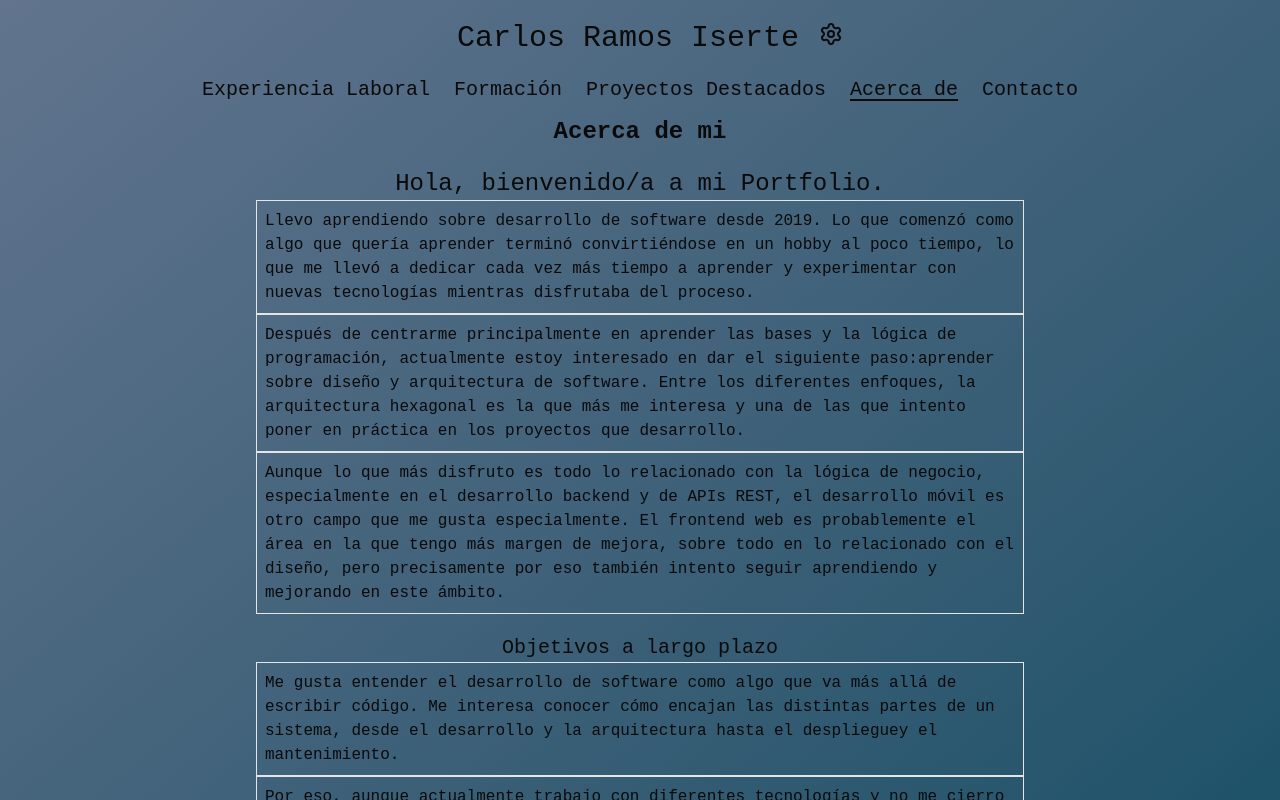
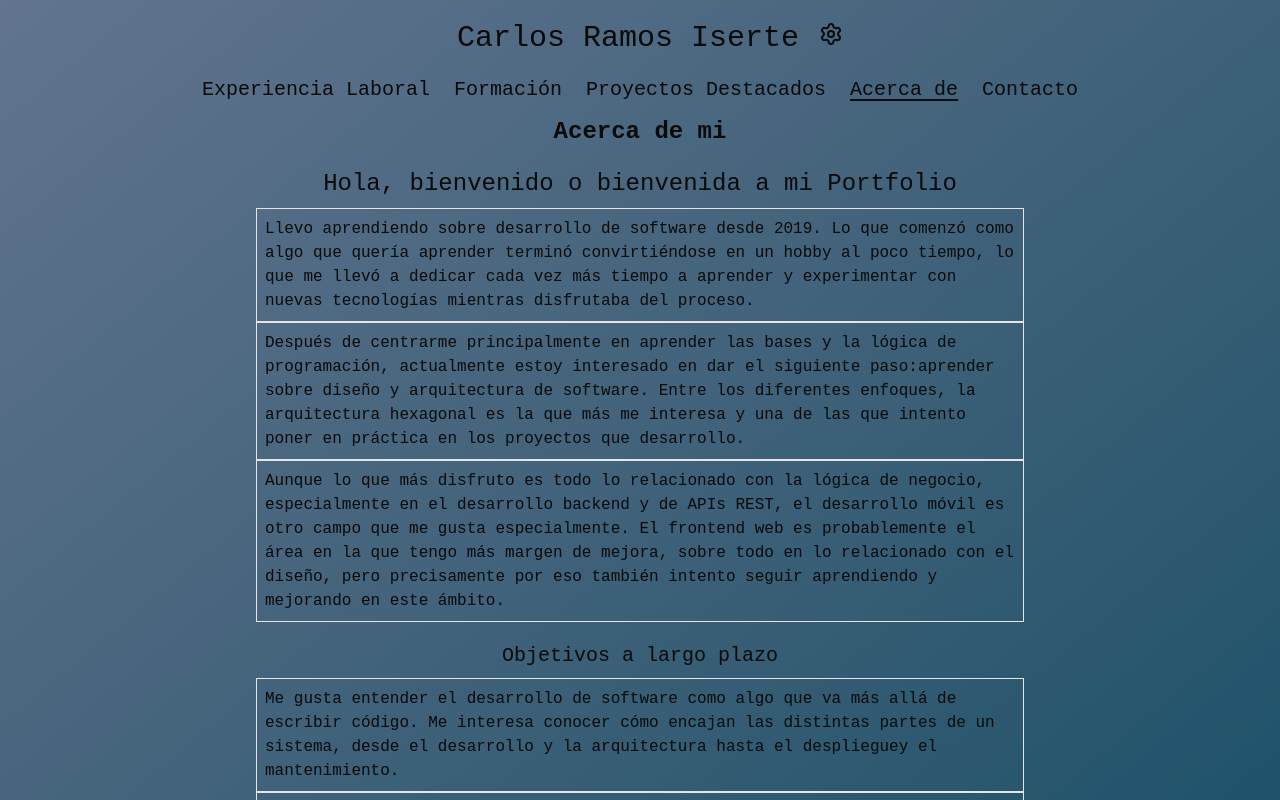
Before and after one commit to CarlosRamosDeveloper/portfolio, a React (Vite) app: page /about in a window 1280 px wide. Shown: the top 800 px of the page. Built offline with nearby package versions, Linux system fonts and the light colour scheme.

Commit message:
implemented about.text constants

```diff
--- /dev/null
+++ b/src/constants/pages/about.text.ts
@@ -0,0 +1,14 @@
+export const ABOUT_TEXT = {
+  aboutMe: 'Acerca de mi',
+  greet: 'Hola, bienvenido o bienvenida a mi Portfolio',
+  greetData: [
+    'Llevo aprendiendo sobre desarrollo de software desde 2019. Lo que comenzó como algo que quería aprender terminó convirtiéndose en un hobby al poco tiempo, lo que me llevó a dedicar cada vez más tiempo a aprender y experimentar con nuevas tecnologías mientras disfrutaba del proceso.',
+    'Después de centrarme principalmente en aprender las bases y la lógica de programación, actualmente estoy interesado en dar el siguiente paso:aprender sobre diseño y arquitectura de software. Entre los diferentes enfoques, la arquitectura hexagonal es la que más me interesa y una de las que intento poner en práctica en los proyectos que desarrollo.',
+    'Aunque lo que más disfruto es todo lo relacionado con la lógica de negocio, especialmente en el desarrollo backend y de APIs REST, el desarrollo móvil es otro campo que me gusta especialmente. El frontend web es probablemente el área en la que tengo más margen de mejora, sobre todo en lo relacionado con el diseño, pero precisamente por eso también intento seguir aprendiendo y mejorando en este ámbito.',
+  ],
+  longTermGoals: 'Objetivos a largo plazo',
+  goalsData: [
+    'Me gusta entender el desarrollo de software como algo que va más allá de escribir código. Me interesa conocer cómo encajan las distintas partes de un sistema, desde el desarrollo y la arquitectura hasta el desplieguey el mantenimiento.',
+    'Por eso, aunque actualmente trabajo con diferentes tecnologías y no me cierro al desarrollo frontend, mis principales intereses se encuentranen el backend, DevOps y desarrollo móvil. A largo plazo, me gustaría seguir ampliando mis conocimientos hasta poder asumir responsabilidades técnicas cada vez mayores, con el objetivo de llegar a desempeñar un rol de Tech Lead o Arquitecto de Software.',
+  ],
+};
--- /dev/null
+++ b/src/constants/pages/index.ts
@@ -0,0 +1 @@
+export { ABOUT_TEXT } from './about.text';
--- a/src/portfolio/data/AboutData.ts
+++ /dev/null
@@ -1,10 +0,0 @@
-export const GreetData = [
-  'Llevo aprendiendo sobre desarrollo de software desde 2019. Lo que comenzó como algo que quería aprender terminó convirtiéndose en un hobby al poco tiempo, lo que me llevó a dedicar cada vez más tiempo a aprender y experimentar con nuevas tecnologías mientras disfrutaba del proceso.',
-  'Después de centrarme principalmente en aprender las bases y la lógica de programación, actualmente estoy interesado en dar el siguiente paso:aprender sobre diseño y arquitectura de software. Entre los diferentes enfoques, la arquitectura hexagonal es la que más me interesa y una de las que intento poner en práctica en los proyectos que desarrollo.',
-  'Aunque lo que más disfruto es todo lo relacionado con la lógica de negocio, especialmente en el desarrollo backend y de APIs REST, el desarrollo móvil es otro campo que me gusta especialmente. El frontend web es probablemente el área en la que tengo más margen de mejora, sobre todo en lo relacionado con el diseño, pero precisamente por eso también intento seguir aprendiendo y mejorando en este ámbito.',
-];
-
-export const GoalsData = [
-  'Me gusta entender el desarrollo de software como algo que va más allá de escribir código. Me interesa conocer cómo encajan las distintas partes de un sistema, desde el desarrollo y la arquitectura hasta el desplieguey el mantenimiento.',
-  'Por eso, aunque actualmente trabajo con diferentes tecnologías y no me cierro al desarrollo frontend, mis principales intereses se encuentranen el backend, DevOps y desarrollo móvil. A largo plazo, me gustaría seguir ampliando mis conocimientos hasta poder asumir responsabilidades técnicas cada vez mayores, con el objetivo de llegar a desempeñar un rol de Tech Lead o Arquitecto de Software.',
-];
--- a/src/portfolio/data/index.ts
+++ b/src/portfolio/data/index.ts
@@ -1,3 +1,2 @@
 export { EducationData } from './EducationData';
 export { ExperienceData } from './ExperienceData';
-export { GoalsData, GreetData } from './AboutData';
--- a/src/portfolio/pages/about/AboutPage.tsx
+++ b/src/portfolio/pages/about/AboutPage.tsx
@@ -1,18 +1,15 @@
-import { GoalsData, GreetData } from '@/portfolio/data';
+import { ABOUT_TEXT } from '@/constants/pages';
 import { GoalsSection, GreetSection } from './components';
-
-const greetData = GreetData;
-const goalsData = GoalsData;
 
 export const AboutPage = () => {
   return (
     <>
       <div className="w-full">
         <h2 className="text-center text-2xl font-semibold mb-5">
-          Acerca de mi
+          {ABOUT_TEXT.aboutMe}
         </h2>
-        <GreetSection data={greetData} />
-        <GoalsSection data={goalsData} />
+        <GreetSection />
+        <GoalsSection />
       </div>
     </>
   );
--- a/src/portfolio/pages/about/components/GoalsSection.tsx
+++ b/src/portfolio/pages/about/components/GoalsSection.tsx
@@ -1,15 +1,12 @@
+import { ABOUT_TEXT } from '@/constants/pages';
 import { AboutBubble } from '.';
 
-interface Props {
-  data: string[];
-}
-
-export const GoalsSection = ({ data }: Props) => {
+export const GoalsSection = () => {
   return (
     <div className="text-xl flex flex-col items-center mt-5">
-      <h3>Objetivos a largo plazo</h3>
+      <h3 className="mb-2">{ABOUT_TEXT.longTermGoals}</h3>
       <div>
-        {data.map((text, index) => (
+        {ABOUT_TEXT.goalsData.map((text, index) => (
           <AboutBubble text={text} key={index} />
         ))}
       </div>
--- a/src/portfolio/pages/about/components/GreetSection.tsx
+++ b/src/portfolio/pages/about/components/GreetSection.tsx
@@ -1,16 +1,12 @@
+import { ABOUT_TEXT } from '@/constants/pages';
 import { AboutBubble } from '.';
 
-interface Props {
-  data: string[];
-}
-
-export const GreetSection = ({ data }: Props) => {
-  if (data.length === 0) return;
+export const GreetSection = () => {
   return (
     <div className="flex flex-col items-center">
-      <h3 className="text-2xl">Hola, bienvenido/a a mi Portfolio.</h3>
+      <h3 className="text-2xl mb-2">{ABOUT_TEXT.greet}</h3>
       <div>
-        {data.map((text, index) => (
+        {ABOUT_TEXT.greetData.map((text, index) => (
           <AboutBubble key={index} text={text} />
         ))}
       </div>
```
